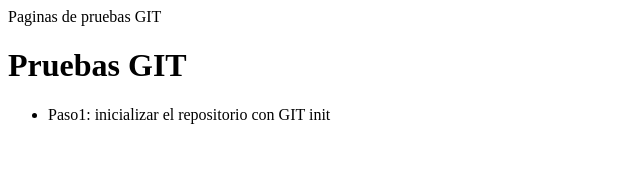
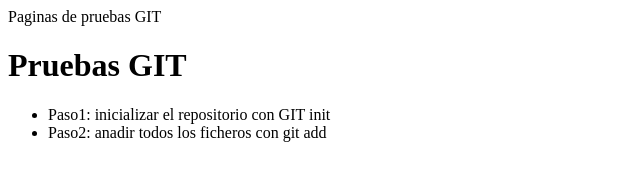
Before and after one commit to Toryzeus/Toryenlinea, a plain HTML site: page index.html in a window 1280 px wide. Shown: the whole page, without its empty margins (0-640 px from the left). Drawn offline with Linux system fonts and the light colour scheme.

Commit message:
Anadir paso dos y nuevo fichero

```diff
--- a/index.html
+++ b/index.html
@@ -6,6 +6,7 @@
 			<h1>Pruebas GIT</h1>
 			<ul>
 				<li>Paso1: inicializar el repositorio con GIT init</li>
+				<li>Paso2: anadir todos los ficheros con git add</li>
 			</ul>
 		</body>
 </html>
```
Also changed, not shown: 1 other file.
